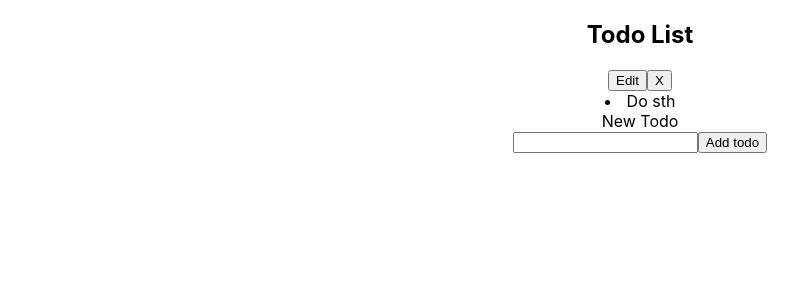
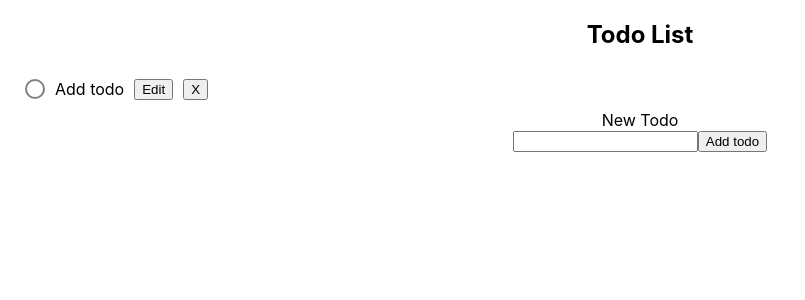
Before and after one commit to dseda/react-todo-app, a React (Create React App) app: page / in a window 1280 px wide. Shown: the top 300 px of the page, without its empty margins (0-805 px from the left). Built offline with nearby package versions, Linux system fonts and the light colour scheme.

Commit message:
add complete todo feature

```diff
--- a/src/NewTodoForm.js
+++ b/src/NewTodoForm.js
@@ -18,6 +18,7 @@ class NewTodoForm extends Component {
     const newTodo = {
       ...this.state,
       id: uuid(),
+      done: false,
     };
     this.props.addTodo(newTodo);
     this.setState({ task: "" });
--- /dev/null
+++ b/src/Todo.css
@@ -0,0 +1,28 @@
+.Todo {
+  display: flex;
+  padding: 10px 20px;
+}
+.Todo .NotDone {
+  border: 2px solid #808080;
+  border-radius: 50%;
+  width: 1rem;
+  height: 1rem;
+  margin: 0 5px;
+  align-self: flex-center;
+}
+.Todo .Done {
+  background-color: green;
+}
+.Todo .Done + li {
+  text-decoration: 2px darkgreen line-through;
+}
+li {
+  display: inline-block;
+  align-self: center;
+  margin: 0 5px;
+}
+
+.Todo button {
+  margin: 0 5px;
+  align-self: flex-center;
+}
--- a/src/Todo.js
+++ b/src/Todo.js
@@ -1,5 +1,5 @@
 import React, { Component } from "react";
-
+import "./Todo.css";
 class Todo extends Component {
   constructor(props) {
     super(props);
@@ -8,6 +8,7 @@ class Todo extends Component {
     this.toggleForm = this.toggleForm.bind(this);
     this.handleUpdate = this.handleUpdate.bind(this);
     this.handleChange = this.handleChange.bind(this);
+    this.handleTodoCompletion = this.handleTodoCompletion.bind(this);
   }
   handleClick(e) {
     this.props.remove(this.props.id);
@@ -15,13 +16,16 @@ class Todo extends Component {
   handleChange(e) {
     this.setState({ task: e.target.value });
   }
-  toggleForm() {
+  toggleForm(e) {
     this.setState({ isEditting: !this.state.isEditting });
   }
   handleUpdate(e) {
     e.preventDefault();
     this.props.update(this.props.id, this.state.task);
     this.setState({ isEditting: false });
+  }
+  handleTodoCompletion() {
+    this.props.toggleTodo(this.props.id);
   }
   render() {
     if (this.state.isEditting) {
@@ -39,10 +43,14 @@ class Todo extends Component {
       );
     } else {
       return (
-        <div>
+        <div className="Todo">
+          <div
+            className={`NotDone ${this.props.isDone ? "Done" : ""}`}
+            onClick={this.handleTodoCompletion}
+          ></div>
+          <li>{this.props.task}</li>
           <button onClick={this.toggleForm}>Edit</button>
           <button onClick={this.handleClick}>X</button>
-          <li>{this.props.task}</li>
         </div>
       );
     }
--- a/src/TodoList.js
+++ b/src/TodoList.js
@@ -5,10 +5,11 @@ import NewTodoForm from "./NewTodoForm";
 class TodoList extends Component {
   constructor(props) {
     super(props);
-    this.state = { todos: [{ task: "Do sth" }] };
+    this.state = { todos: [{ task: "Add todo", done: false }] };
     this.addTodo = this.addTodo.bind(this);
     this.remove = this.remove.bind(this);
     this.update = this.update.bind(this);
+    this.toggleTodo = this.toggleTodo.bind(this);
   }
 
   addTodo(todo) {
@@ -29,15 +30,26 @@ class TodoList extends Component {
     });
     this.setState({ todos: updatedTodos });
   }
+  toggleTodo(id) {
+    const newTodos = this.state.todos.map((todo) => {
+      if (todo.id === id) {
+        return { ...todo, done: !todo.done };
+      }
+      return todo;
+    });
+    this.setState({ todos: newTodos });
+  }
   render() {
     const todos = this.state.todos.map((todo) => (
       <div>
         <Todo
+          toggleTodo={this.toggleTodo}
           remove={this.remove}
           update={this.update}
           task={todo.task}
           key={todo.id}
           id={todo.id}
+          isDone={todo.done}
         />
       </div>
     ));
```
